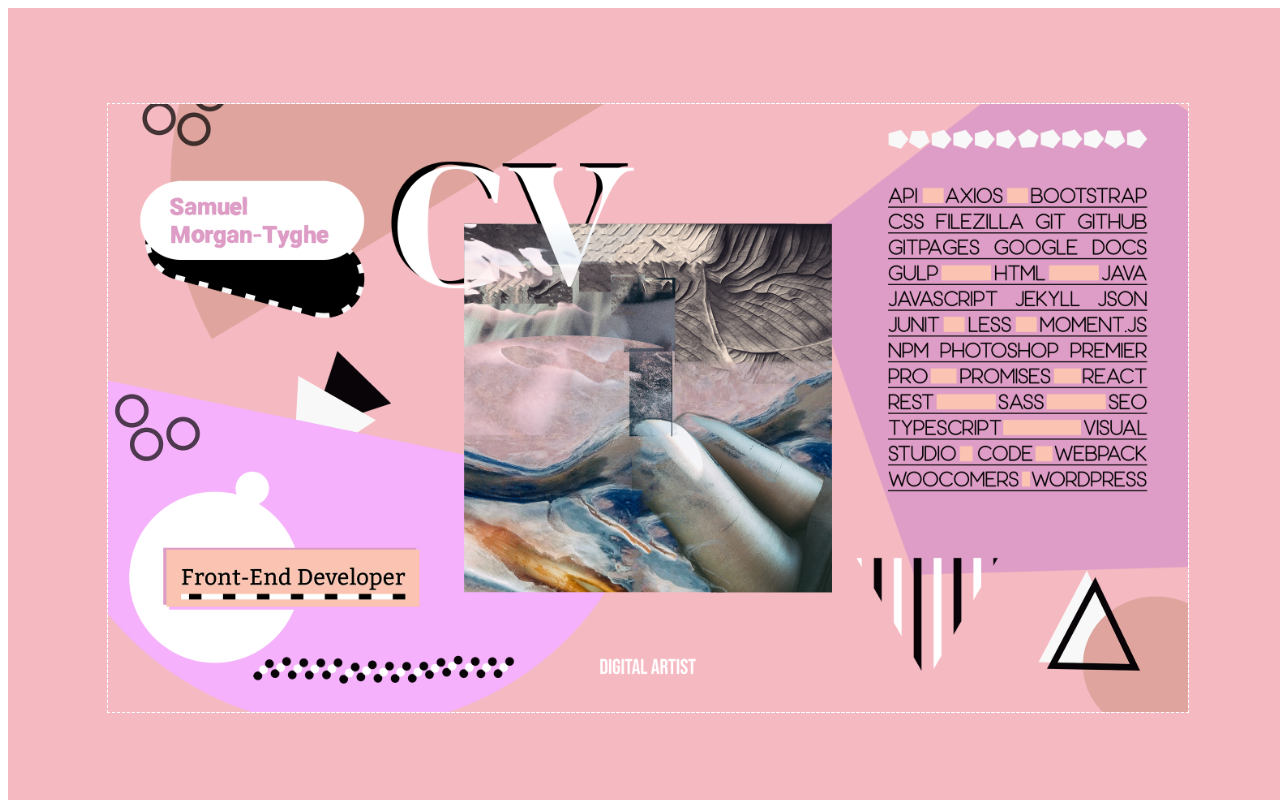
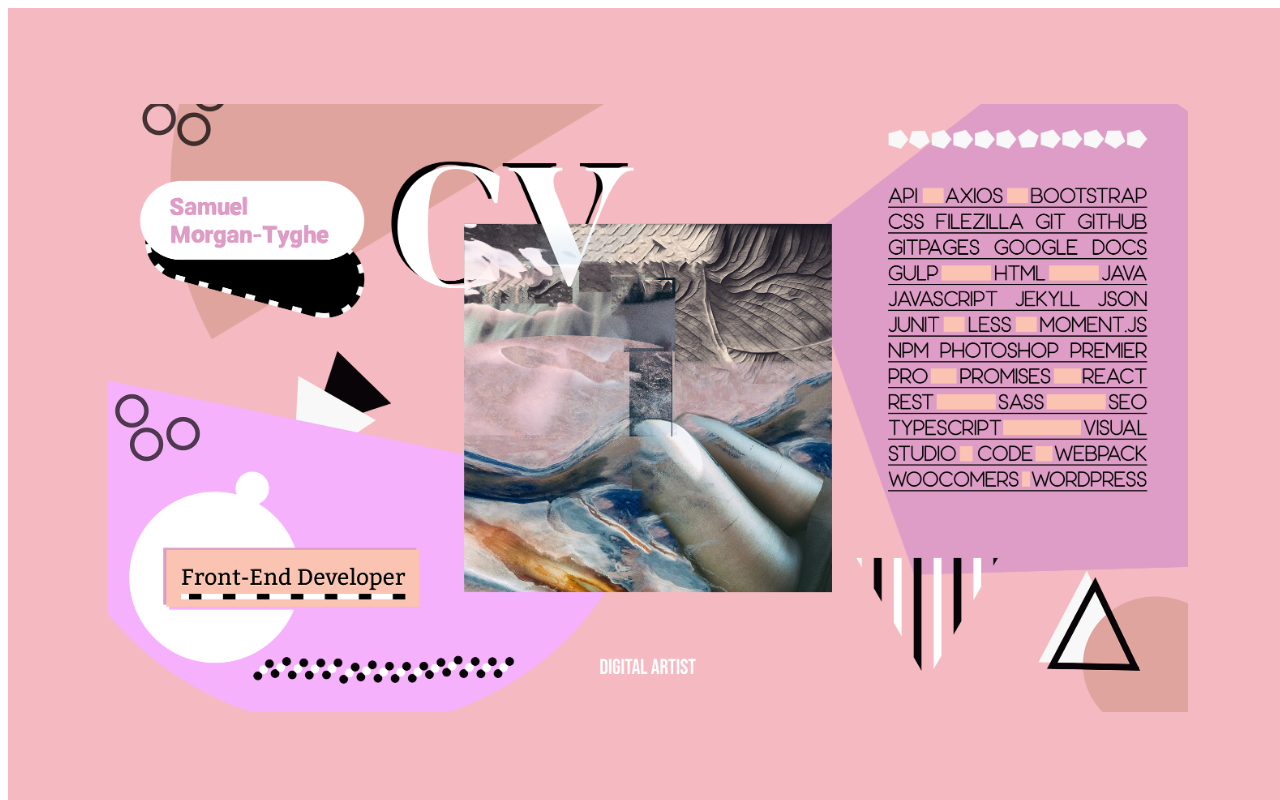
Before and after one commit to Samuel-Morgan-Tyghe/Resume, a React (Create React App) app: page / in a window 1280 px wide. Shown: the top 800 px of the page. Built offline with nearby package versions, Linux system fonts and the light colour scheme.

Commit message:
no border

```diff
--- a/src/App.css
+++ b/src/App.css
@@ -6,6 +6,8 @@
 }
 
 .App{
+  margin:0;
+  padding:0;
   background-color: #F5B9C1;
 }
 
@@ -40,7 +42,7 @@ width: 1080px;
 
 .Tilt-inner {
   font-size: 100px;
-  border: 1px dashed white;
+  /* border: 1px dashed white; */
 }
 
 
```
